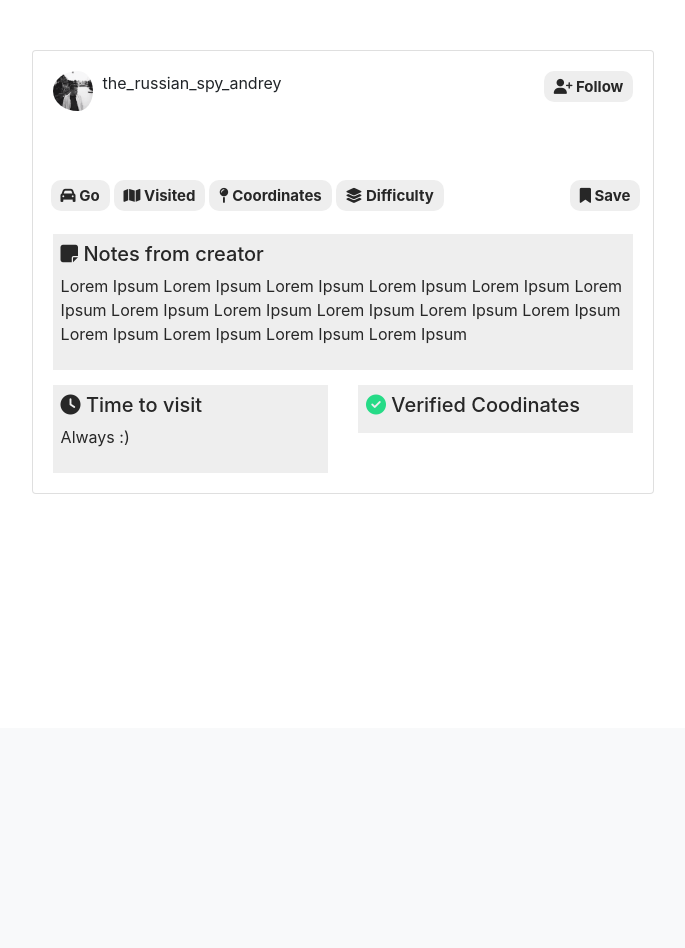
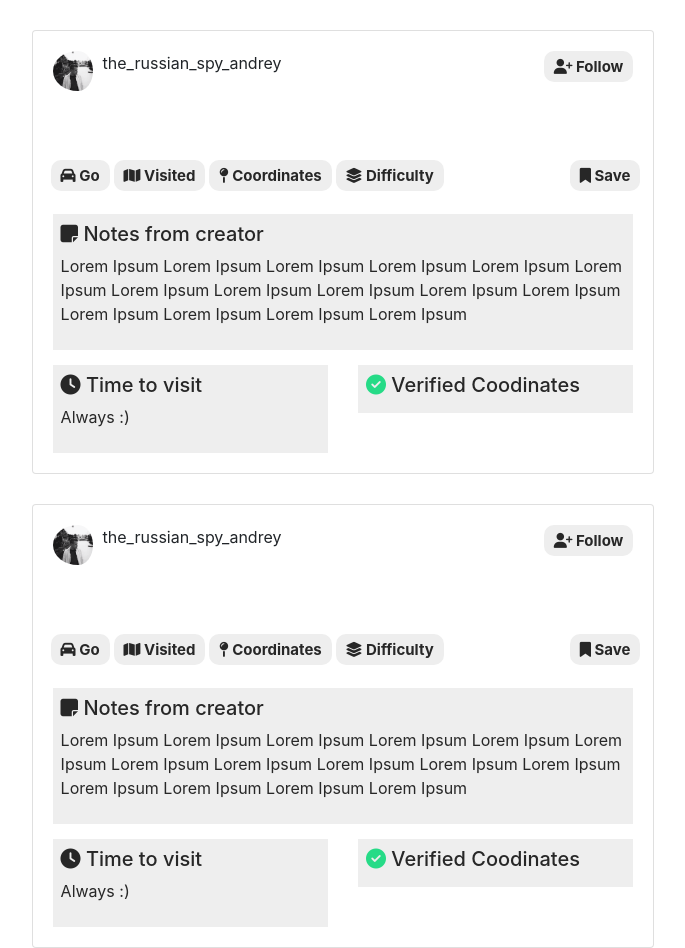
Before and after one commit to APNovichkov/xplrio, a Django app: page / in a window 1280 px wide. Shown: the part 72-1020 px from the top of the page, without its empty margins (297-982 px from the left). Before the commit the page ends 566 px from the top, so only its background shows below. Run offline with Django 3.2, Linux system fonts and the light colour scheme; some libraries are stand-ins or nearby versions.

Commit message:
[add] Small changes

```diff
--- a/templates/partials/navbar.html
+++ b/templates/partials/navbar.html
@@ -1,7 +1,7 @@
 {% load static %}
 
 <nav class="navbar sticky-top navbar-expand-lg navbar-light bg-light">
-    <div class="container align-items-center">
+    <div class="container align-items-center ">
         <div class="d-flex justify-content-between">
             <a class="navbar-brand" href="#">
                 <img src="{% static "images/logo.png" %}" width="50" height="50" alt="">
--- a/xplrmain/templates/xplrmain/feed.html
+++ b/xplrmain/templates/xplrmain/feed.html
@@ -2,8 +2,9 @@
 
 
 {% block content %}
-<div class="container d-flex justify-content-center" style="width: 51vw; padding-top: 50px">
+<div class="container" style="width: 51vw; margin-top: 20px">
 
+    {% include 'xplrmain/partials/post.html' %}
     {% include 'xplrmain/partials/post.html' %}
 
 </div>
--- a/xplrmain/templates/xplrmain/partials/post.html
+++ b/xplrmain/templates/xplrmain/partials/post.html
@@ -1,6 +1,6 @@
 {% load static %}
 
-<div class="card">
+<div class="card" style="margin-top: 30px">
     <div class="card-body">
         <!-- Card Body -->
         <div class="row">
```
Also changed, not shown: db.sqlite3.
